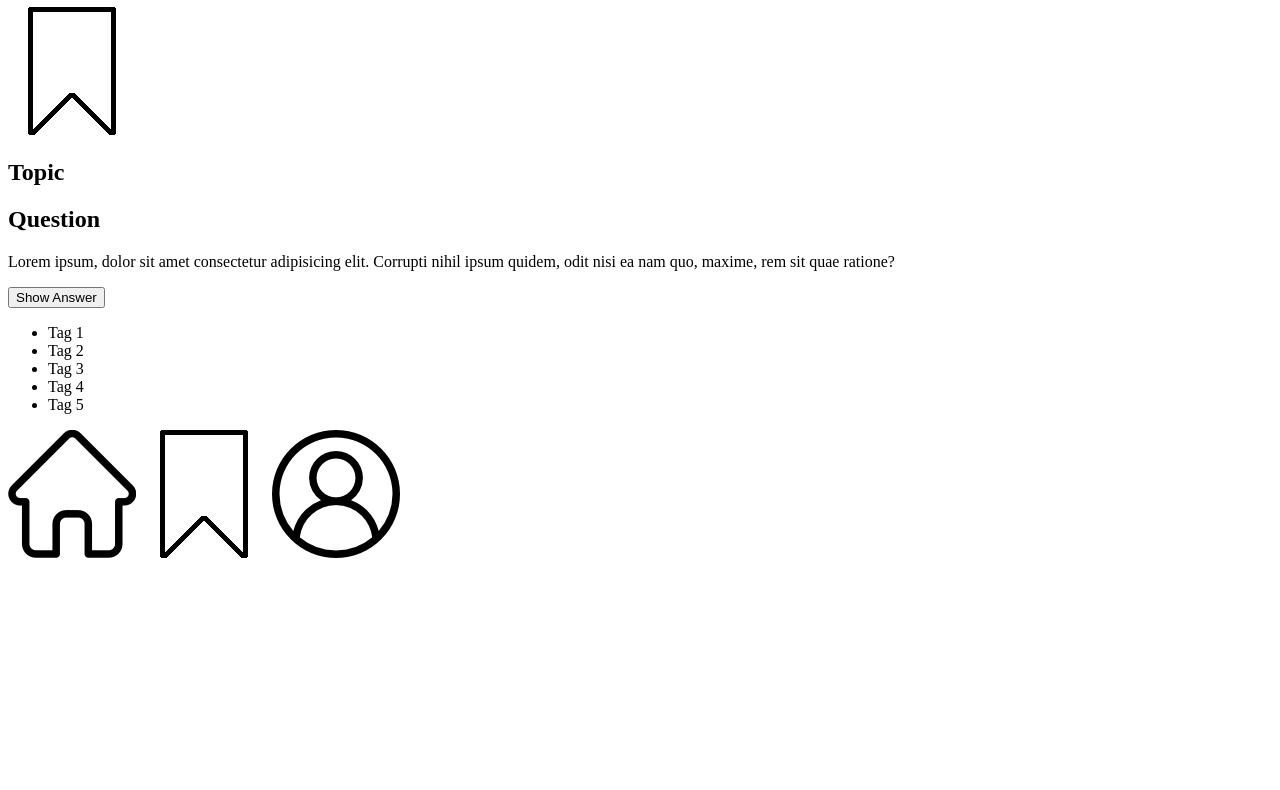
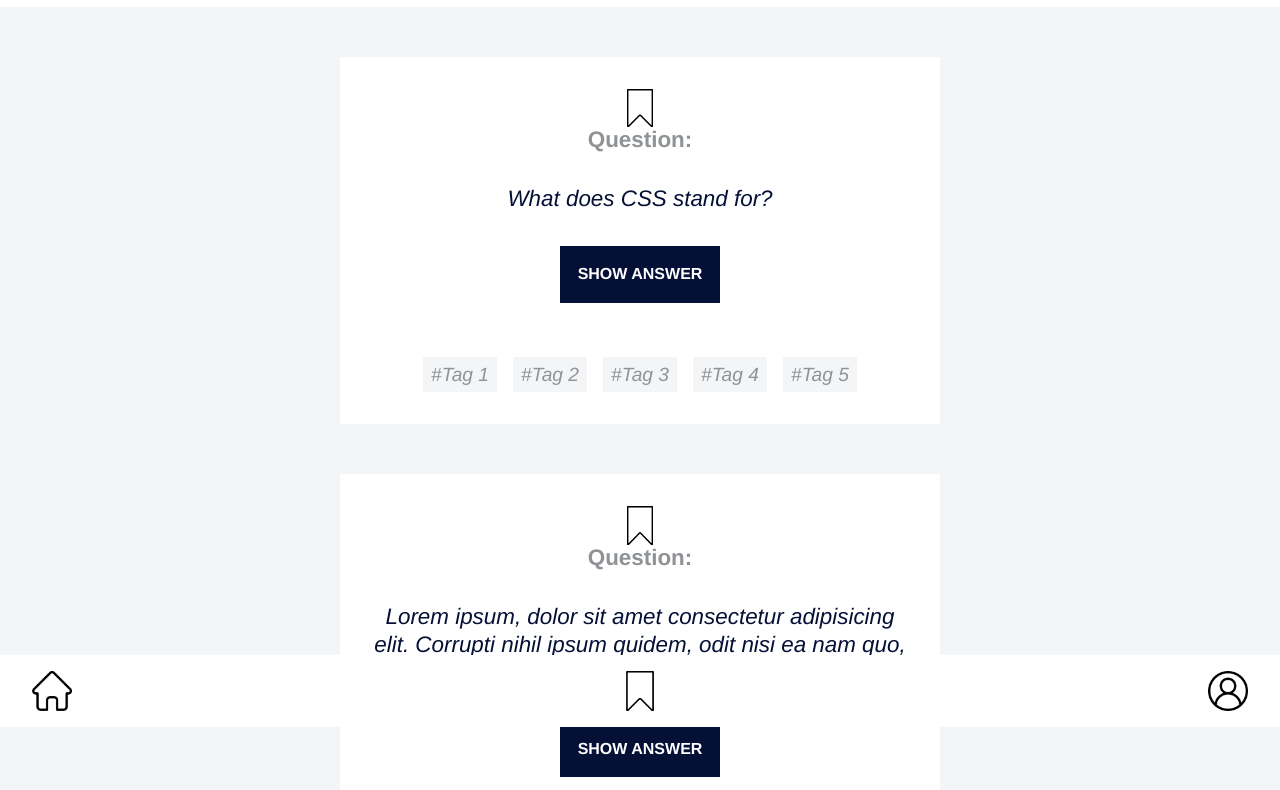
Before and after one commit to DonCamillo53/camillo-quiz-app, a plain HTML site: page index.html in a window 1280 px wide. Shown: the part 73-863 px from the top of the page. Before the commit the page ends 800 px from the top, so only its background shows below. Drawn offline with Linux system fonts and the light colour scheme.

Commit message:
add html, css files

```diff
--- /dev/null
+++ b/CSS/footer.css
@@ -0,0 +1,15 @@
+footer {
+  background-color: var(--white);
+  position: fixed;
+  bottom: 0;
+  left: 0;
+  right: 0;
+  padding: 1rem 2rem;
+  display: flex;
+  justify-content: space-between;
+  gap: 5rem;
+}
+footer img {
+  width: 2.5rem;
+  height: auto;
+}
--- /dev/null
+++ b/CSS/header.css
@@ -0,0 +1,14 @@
+header {
+  background-color: var(--white);
+  color: var(--darkgrey);
+  padding: 1rem;
+  position: fixed;
+  top: 0;
+  left: 0;
+  right: 0;
+  border: none;
+  box-shadow: 0px 50px 10px var (--white);
+}
+header h1 {
+  text-align: center;
+}
--- /dev/null
+++ b/CSS/main.css
@@ -0,0 +1,66 @@
+main {
+  background-color: var(--lightgrey);
+  min-height: 100vh;
+  margin-top: 5rem;
+  display: flex;
+  justify-content: space-evenly;
+  flex-wrap: wrap;
+}
+.quiz-card {
+  display: flex;
+  flex-direction: column;
+  background-color: var(--white);
+  margin: 50px 20px;
+  padding: 2rem;
+  align-items: center;
+  max-width: 600px;
+}
+.quiz-card-bookmark {
+  width: 2.4rem;
+}
+.quiz-card h1 {
+  font-size: 1.4rem;
+  color: var(--darkgrey);
+  padding: 0 0 2rem 0;
+}
+
+.quiz-card p {
+  font-size: 1.4rem;
+  line-height: 1.8rem;
+  padding: 0 0 2rem;
+  font-style: italic;
+  color: var(--blue);
+  text-align: center;
+  font-weight: 100;
+}
+.quiz-card button {
+  padding: 1.2rem 0.2rem;
+  font-size: 1rem;
+  border: none;
+  font-weight: bold;
+  text-transform: uppercase;
+  background-color: var(--blue);
+  color: var(--white);
+  margin-bottom: 3.4rem;
+  width: 10rem;
+}
+.quiz-card button:hover {
+  padding: 1.4rem 0.4rem;
+}
+.quiz-card .tags {
+  display: flex;
+  gap: 1rem;
+  flex-wrap: wrap;
+  list-style-type: none;
+}
+.quiz-card li:before {
+  content: "#";
+}
+.quiz-card li {
+  font-size: 1.2rem;
+  line-height: 1.2rem;
+  font-style: italic;
+  padding: 0.5rem;
+  background-color: var(--lightgrey);
+  color: var(--darkgrey);
+}
--- /dev/null
+++ b/CSS/style.css
@@ -0,0 +1,16 @@
+@import url(header.css);
+@import url(footer.css);
+@import url(main.css);
+* {
+  box-sizing: border-box;
+  margin: 0;
+  padding: 0;
+  font-family: Helvetica, Arial, sans-serif;
+}
+
+:root {
+  --lightgrey: #f4f5f6;
+  --darkgrey: #909396;
+  --white: #ffff;
+  --blue: #041036;
+}
--- a/index.html
+++ b/index.html
@@ -4,7 +4,7 @@
     <meta charset="UTF-8" />
     <meta name="viewport" content="width=device-width, initial-scale=1.0" />
     <title>Document</title>
-    <link rel="stylesheet" href="style.css" />
+    <link rel="stylesheet" href="CSS/style.css" />
   </head>
   <body>
     <header>
@@ -13,16 +13,36 @@
     <main>
       <section class="quiz-body">
         <div class="quiz-card">
-          <img src="resources/bookmark.png" alt="Bookmark" />
-          <h2>Topic</h2>
-          <h1>Question</h1>
+          <img
+            class="quiz-card-bookmark"
+            src="resources/bookmark.png"
+            alt="Bookmark"
+          />
+          <h1>Question:</h1>
+          <p>What does CSS stand for?</p>
+          <button>Show Answer</button>
+          <ul class="tags">
+            <li>Tag 1</li>
+            <li>Tag 2</li>
+            <li>Tag 3</li>
+            <li>Tag 4</li>
+            <li>Tag 5</li>
+          </ul>
+        </div>
+        <div class="quiz-card">
+          <img
+            class="quiz-card-bookmark"
+            src="resources/bookmark.png"
+            alt="Bookmark"
+          />
+          <h1>Question:</h1>
           <p>
             Lorem ipsum, dolor sit amet consectetur adipisicing elit. Corrupti
             nihil ipsum quidem, odit nisi ea nam quo, maxime, rem sit quae
             ratione?
           </p>
           <button>Show Answer</button>
-          <ul>
+          <ul class="tags">
             <li>Tag 1</li>
             <li>Tag 2</li>
             <li>Tag 3</li>
@@ -34,7 +54,7 @@
     </main>
     <footer>
       <img src="resources/home.png" alt="Home Button" />
-      <img src="resources/bookmark.png" alt="Bookmarks" />
+      <img id="bookmark-botton" src="resources/bookmark.png" alt="Bookmarks" />
       <img src="resources/profile.png" alt="Your Profile" />
     </footer>
   </body>
```
Also changed, not shown: style.css (deleted).
